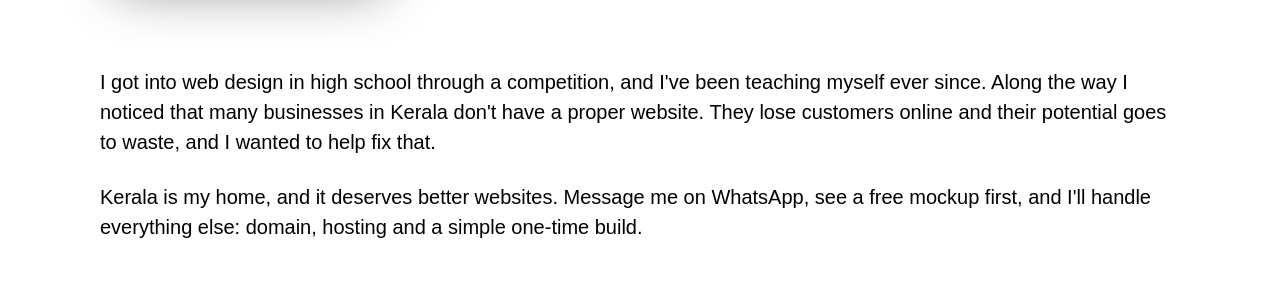
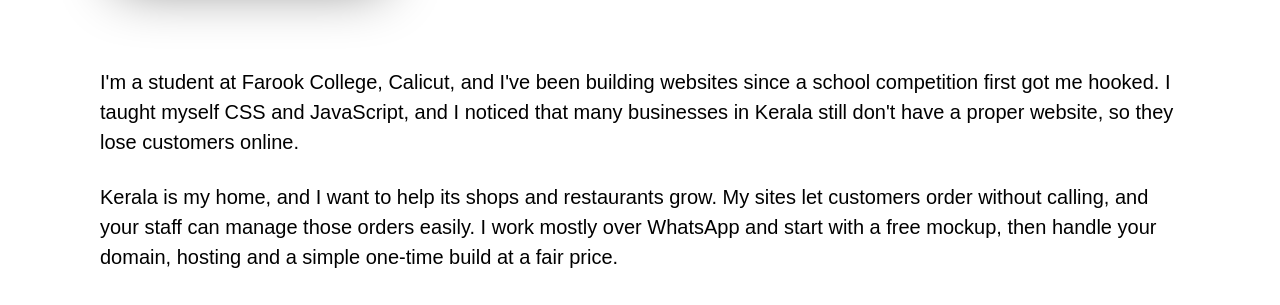
Before and after one commit to Webmav/my-portfolio, a React (Vite) app: page /about in a window 1280 px wide. Shown: the part 423-728 px from the top of the page. Built offline with nearby package versions, Linux system fonts and the light colour scheme; a web font is replaced by a local one.

Commit message:
Updated my story in about page.

```diff
--- a/src/pages/AboutPage.jsx
+++ b/src/pages/AboutPage.jsx
@@ -23,14 +23,15 @@ export default function AboutPage() {
 
                 <div className="flex flex-col my-[65px] gap-[25px]">
                     <h3 className="text-[20px] ">
-                        I got into web design in high school through a competition, and I've been teaching myself ever since.
-                        Along the way I noticed that many businesses in Kerala don't have a proper website. They lose customers
-                        online and their potential goes to waste, and I wanted to help fix that.
+                        I'm a student at Farook College, Calicut, and I've been building websites since a school competition first got me hooked.
+                        I taught myself CSS and JavaScript, and I noticed that many businesses in Kerala still don't have a proper website, so they
+                        lose customers online.
                     </h3>
 
                     <h3 className="text-[20px] ">
-                        Kerala is my home, and it deserves better websites. Message me on WhatsApp, see a free mockup first,
-                        and I'll handle everything else: domain, hosting and a simple one-time build.
+                        Kerala is my home, and I want to help its shops and restaurants grow. My sites let customers order without calling, and your staff can
+                        manage those orders easily. I work mostly over WhatsApp and start with a free mockup, then handle your domain, hosting and a simple one-time
+                        build at a fair price.
                     </h3>
                 </div>
 
```
